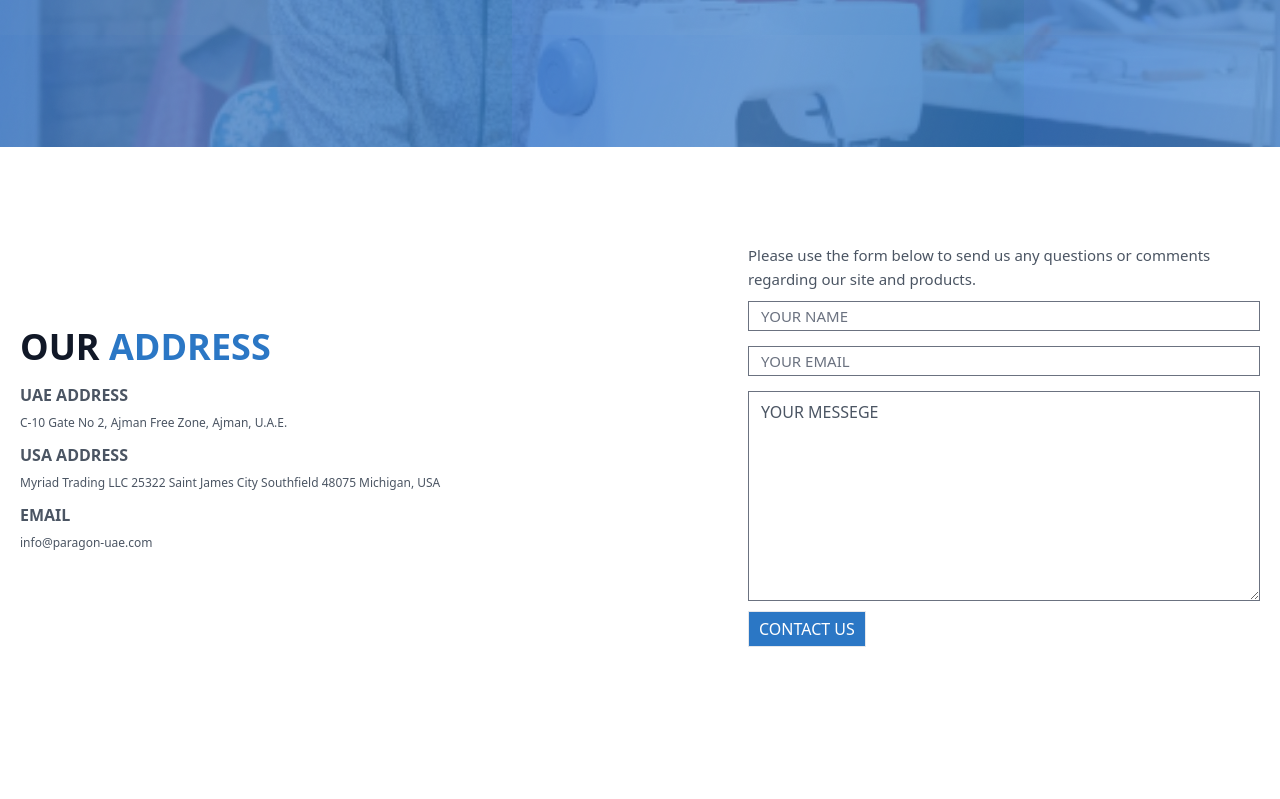
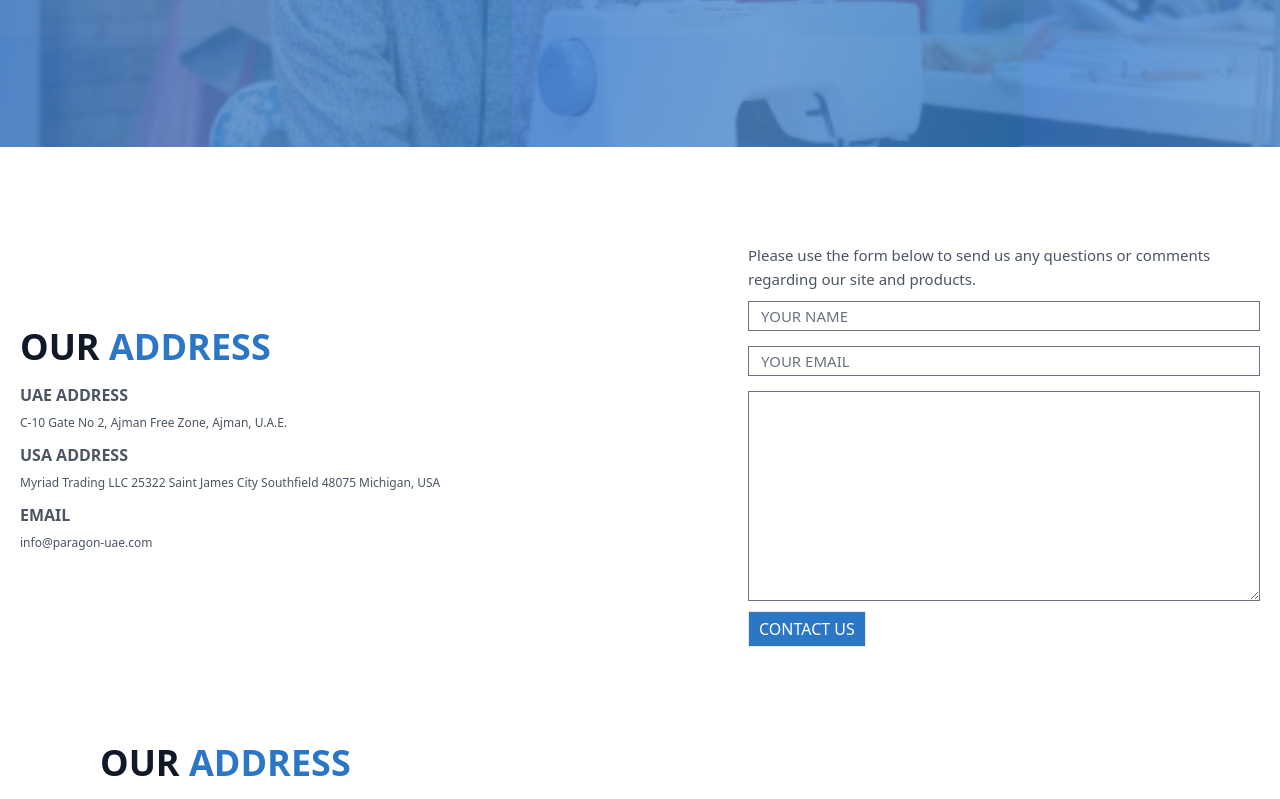
Before and after one commit to saadahmed333/paragon, a React (Create React App) app: page / in a window 1280 px wide. Shown: the part 317-1116 px from the top of the page. Before the commit the page ends 1060 px from the top, so only its background shows below. Built offline with nearby package versions, Linux system fonts and the light colour scheme; what tw-elements would draw is missing.

Commit message:
working on Address in contact Us page

```diff
--- a/src/container/contactus.jsx
+++ b/src/container/contactus.jsx
@@ -16,10 +16,10 @@ const ContactUs = () => {
       </div>
 
       <div>
-      <section class="text-gray-600 body-font">
-  <div class="container mx-auto flex px-5 py-24 md:flex-row flex-col items-center">
-    <div class="lg:flex-grow md:w-1/2 lg:pr-24 md:pr-16 flex flex-col md:items-start md:text-left mb-16 md:mb-0 items-center text-center">
-      <h1 class="title-font sm:text-4xl text-3xl mb-4 font-semibold text-gray-900">OUR <span className="text-[#2B77C5]">ADDRESS</span>
+      <section className="text-gray-600 body-font">
+  <div className="container mx-auto flex px-5 py-24 md:flex-row flex-col items-center">
+    <div className="lg:flex-grow md:w-1/2 lg:pr-24 md:pr-16 flex flex-col md:items-start md:text-left mb-16 md:mb-0 items-center text-center">
+      <h1 className="title-font sm:text-4xl text-3xl mb-4 font-semibold text-gray-900">OUR <span className="text-[#2B77C5]">ADDRESS</span>
       </h1>
       <div className="mb-[10px]">
         <h1 className="pb-[2px] font-semibold">UAE ADDRESS</h1>
@@ -39,7 +39,7 @@ const ContactUs = () => {
      <div className="flex flex-col justify-between h-[300px] mt-[10px]">
      <input type="text" placeholder="YOUR NAME" className="h-[30px] text-[15px]" />
       <input type="email" placeholder="YOUR EMAIL" className="h-[30px] text-[15px]" />
-      <textarea name="" id="" cols="10" rows="8">YOUR MESSEGE</textarea>
+      <textarea name="YOUR MESSEGE" id="" cols="10" rows="8"></textarea>
      </div>
      <div className="mt-[10px] w-[100%]">
         <button className="border px-[10px] py-[5px] text-white bg-[#2B77C5]">CONTACT US</button>
@@ -49,7 +49,10 @@ const ContactUs = () => {
 </section>
       </div>
 
-
+    <div className="px-[100px]">
+    <h1 className="title-font sm:text-4xl text-3xl mb-4 font-semibold text-gray-900">OUR <span className="text-[#2B77C5]">ADDRESS</span>
+      </h1>
+    </div>
 
     </div>
   );
```
